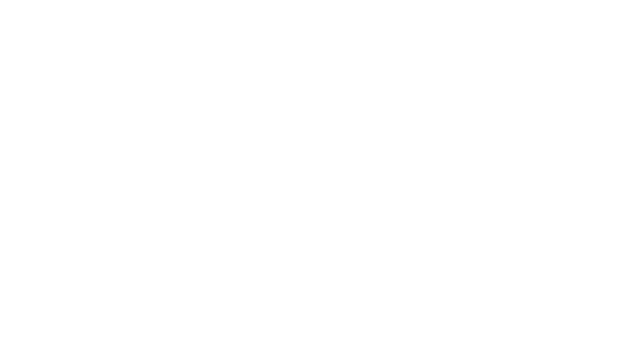
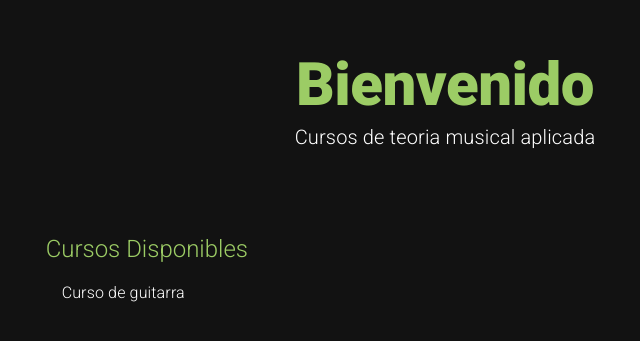
Before and after one commit to radras44/Music_instructor, a Next.js app: page / in a window 1280 px wide. Before the commit this address had no page. Shown: the part 135-476 px from the top of the page, without its empty margins (195-835 px from the left). Built offline with nearby package versions, Linux system fonts and the light colour scheme.

Commit message:
Cambio pequeño en la homePage

```diff
--- a/src/app/page.tsx
+++ b/src/app/page.tsx
@@ -5,10 +5,10 @@ import { Box, Collapse, Grid, List, ListItemButton, Typography } from "@mui/mate
 import { Book } from "@mui/icons-material";
 import ThemeContainer from "@/components/themes";
 import guitarCourse from "./courses/guitar/Register";
-import { useEffect, useState } from "react";
+import { CSSProperties, useEffect, useState } from "react";
 import { getLessonRoute } from "@/utils/routerUtils";
 import Text from "@/components/Text";
-import {redirect} from "next/navigation"
+import { redirect } from "next/navigation"
 
 
 const courses: Course[] = [
@@ -54,16 +54,33 @@ export default function App() {
         )
     }
 
+    const titleStyles: CSSProperties = {
+        fontWeight: 600
+    }
+    const containerStyles: CSSProperties = {
+        display: "flex", flexDirection: "column", gap: 10,
+        alignItems: "center", minHeight: "80vh", justifyContent: "center"
+    }
 
-        if (courses.length > 1 && courses[0].url) {
+    const titleContainerStyles: CSSProperties = {
+        display: "flex", flexDirection: "column", gap: 2,
+    }
+
     return (
         <ThemeContainer >
-                    <Grid container>
-                        <Grid item xs={12}>
+            <Box sx={containerStyles} component="main">
                 {/* list of courses */}
+                <Box sx={{ titleContainerStyles }}>
+                    <Typography sx={titleStyles} variant="h2" align="center" component="h1" color="primary">
+                        Bienvenido
+                    </Typography>
+                    <Typography variant="h6" component="h2">Cursos de teoria musical aplicada</Typography>
+                </Box>
+                <Box>
+                    <Typography sx={{color : "primary.main"}} variant="h5">Cursos Disponibles</Typography>
                     <List>
                         {courses.map((course, courseIdx) => (
-                                    <Box key={courseIdx}>
+                            <Box key={courseIdx} component="article">
                                 <ListItemButton onClick={() => {
                                     setCourseCollapse(courseIdx)
                                 }}>
@@ -95,16 +112,10 @@ export default function App() {
                             </Box>
                         ))}
                     </List>
-                        </Grid>
-                    </Grid>
+                </Box>
+            </Box>
         </ThemeContainer>
     )
-        } else {
-            const url = courses[0].url + "S1-L1" || "/coursess/guitar/S1-L1"
-            redirect(url)
-        }
-
-
 }
 
 function LessonCollapse({ section, collapseState, course }: { section: CourseSection, collapseState: boolean, course: Course }) {
```
Lines whose indentation alone changed are shown as unchanged.
